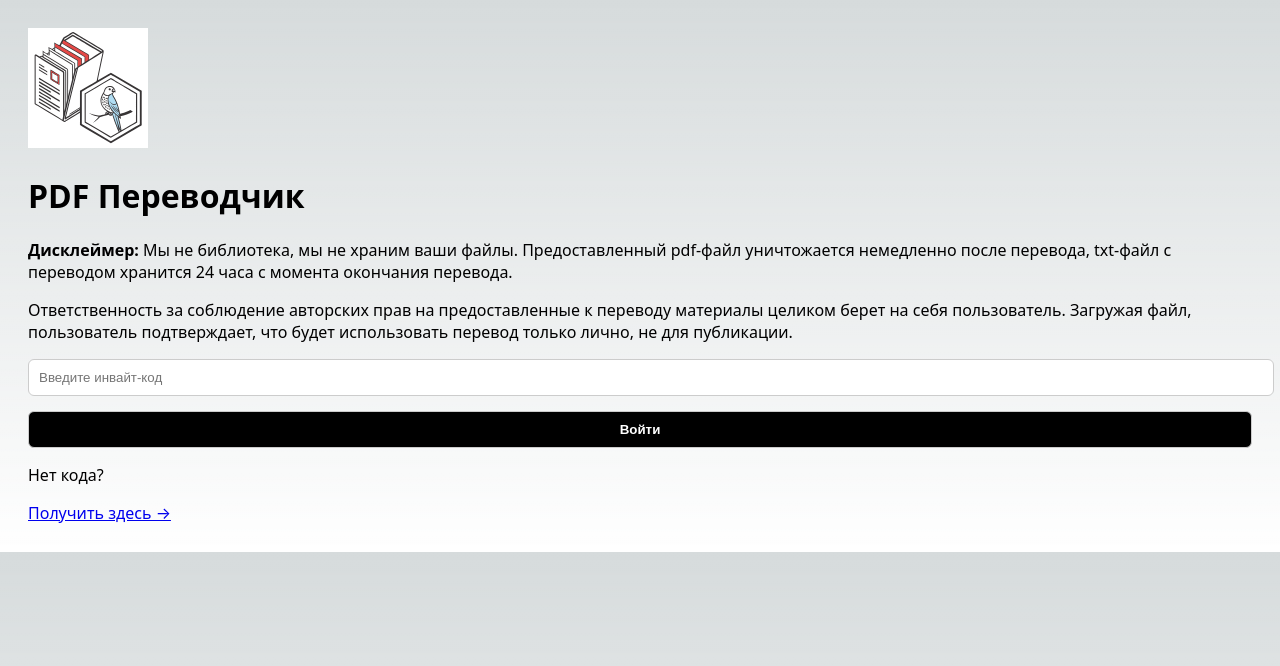
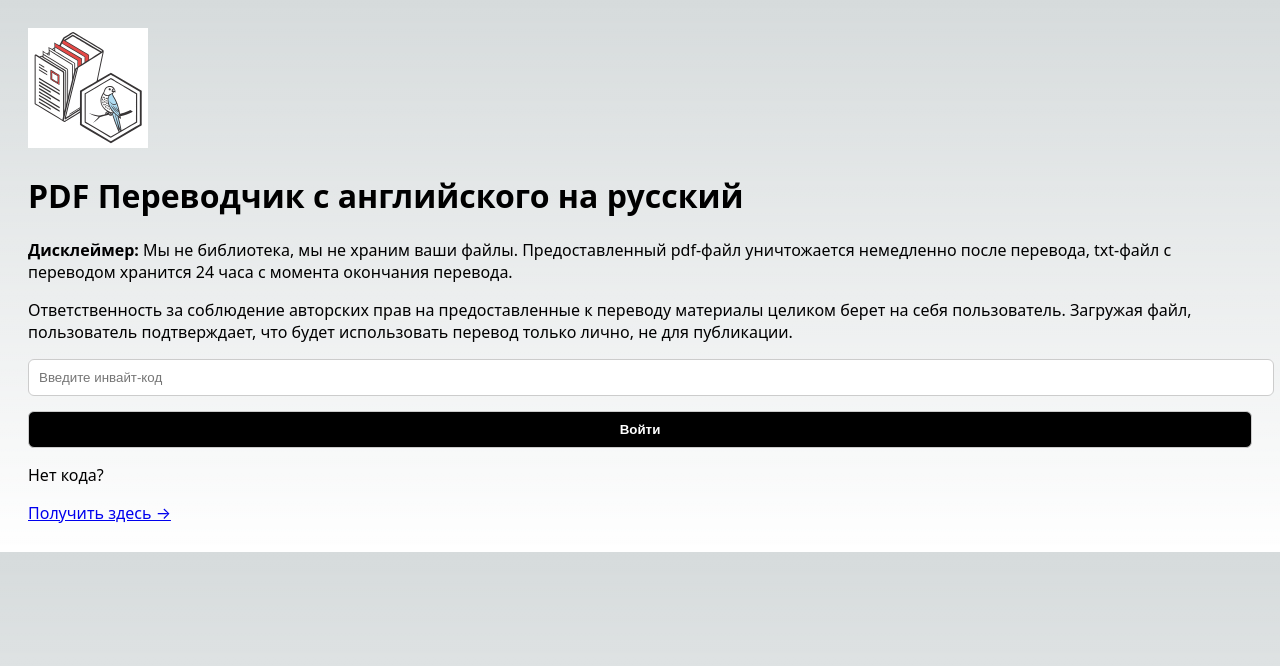
Before and after one commit to Valdas2020/mvp-frontend, a Next.js app: page / in a window 1280 px wide. Shown: the top 666 px of the page. Built offline with nearby package versions, Linux system fonts and the light colour scheme.

Commit message:
Update header and file type description for PDF translator

```diff
--- a/app/page.js
+++ b/app/page.js
@@ -182,7 +182,7 @@ export default function Home() {
             <img src="/logo.svg" alt="Logo" width={120} height={120} />
           </div>
           <h1 className="text-3xl font-bold text-center mb-4 text-slate-800">
-            PDF Переводчик
+            PDF Переводчик с английского на русский
           </h1>
           <div className="text-xs text-slate-500 mb-6 text-left bg-slate-50 p-3 rounded-lg">
             <p className="mb-2">
@@ -291,7 +291,7 @@ export default function Home() {
               <p className="text-slate-600 mb-2">
                 {file ? file.name : 'Перетащите файл или нажмите для выбора'}
               </p>
-              <p className="text-sm text-slate-500">PDF или EPUB (макс. 80МБ)</p>
+              <p className="text-sm text-slate-500">PDF (макс. 80МБ)</p>
             </label>
           </div>
 
```
